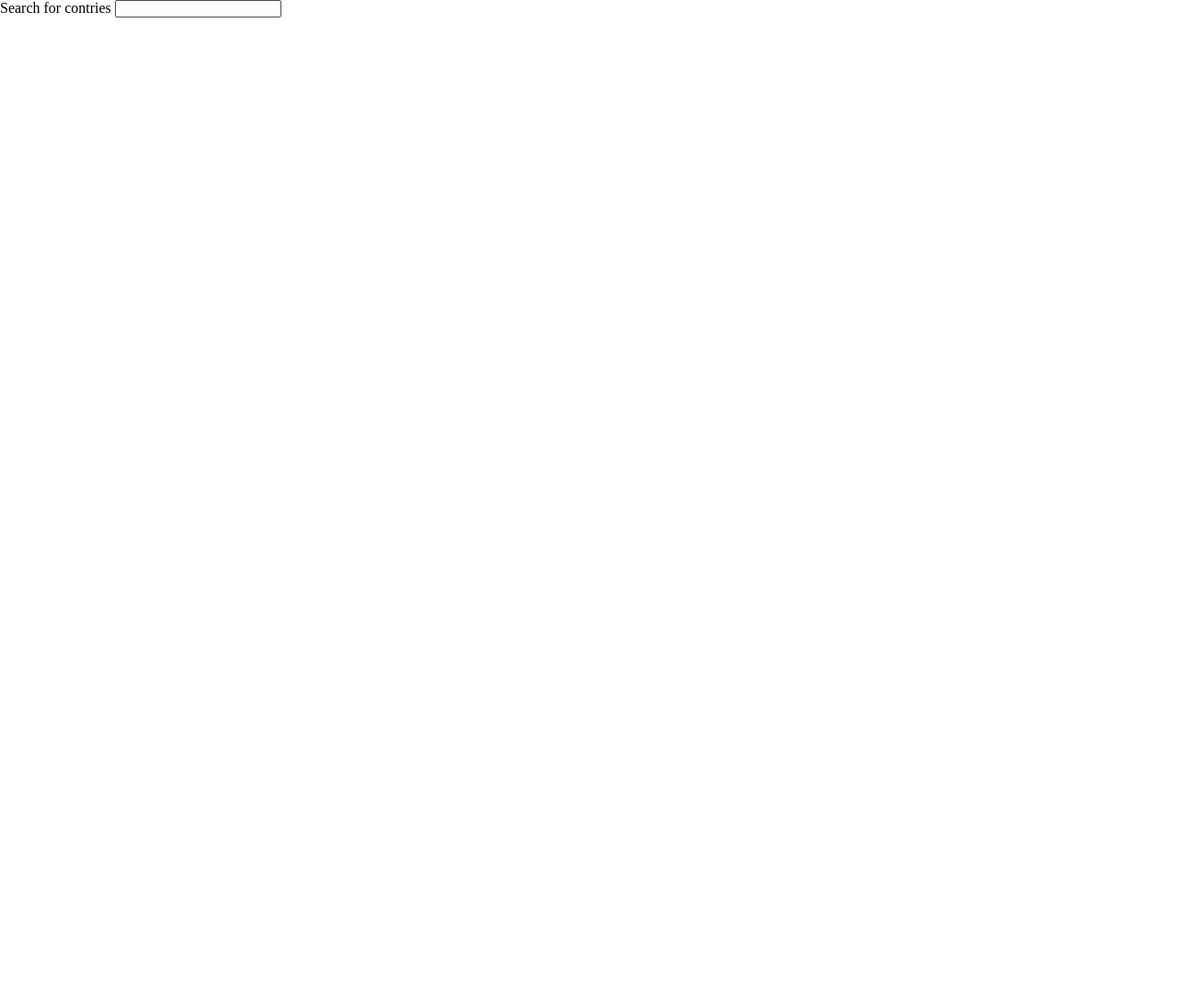
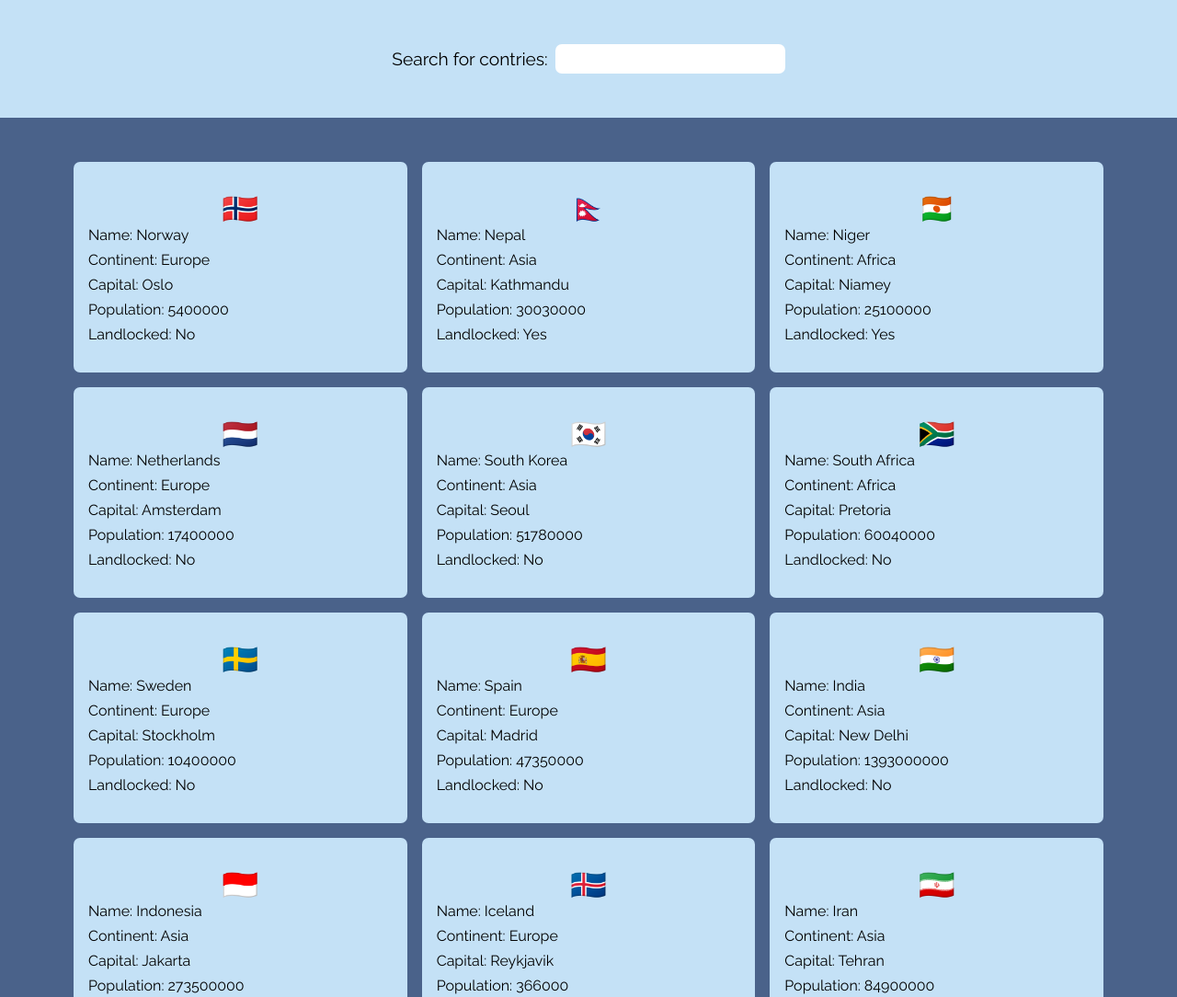
Before and after one commit to Magnus-WO/search-component-workshop, a plain HTML site: page src/index.html in a window 1280 px wide. Shown: the top 1084 px of the page at 92% size. Before the commit the page ends 800 px from the top, so only its background shows below. Drawn offline with Linux system fonts and the light colour scheme.

Commit message:
add search funtion

```diff
--- a/src/css/style.css
+++ b/src/css/style.css
@@ -0,0 +1,72 @@
+@font-face {
+  font-family: raleway;
+  src: url(../assets/fonts/Raleway-Regular.ttf);
+}
+
+body {
+  width: 100%;
+  min-height: 100vh;
+  height: auto;
+
+  font-family: raleway;
+  background-color: var(--color-primary);
+}
+
+main {
+  width: 100%;
+  height: inherit;
+}
+.search {
+  background-color: var(--color-secondary);
+  display: flex;
+  justify-content: center;
+  align-items: center;
+
+  gap: var(--spacing-small);
+  padding: var(--spacing-xlarge) 0;
+}
+
+.search label {
+  font-size: var(--font-size-medium);
+}
+
+.search__input {
+  min-width: 150px;
+  width: 250px;
+  height: 32px;
+  font-family: inherit;
+
+  padding: 0 var(--spacing-small);
+  border: none;
+  border-radius: var(--border-radius);
+}
+
+/* ----------------------------------- */
+
+.countries {
+  width: 90%;
+  display: grid;
+  grid-template-columns: repeat(auto-fill, minmax(300px, 1fr));
+
+  gap: var(--spacing-medium);
+  padding: var(--spacing-xlarge) var(--spacing-medium);
+  justify-self: center;
+}
+
+.card {
+  background-color: var(--color-secondary);
+  border-radius: var(--border-radius);
+  padding: var(--spacing-large) var(--spacing-medium);
+}
+
+.flag-container {
+  display: block;
+  text-align: center;
+  font-size: var(--font-size-xlarge);
+}
+
+.description-container {
+  display: flex;
+  flex-direction: column;
+  gap: var(--spacing-small);
+}
--- a/src/css/variables.css
+++ b/src/css/variables.css
@@ -16,4 +16,7 @@
   --font-size-medium: 1.2rem;
   --font-size-large: 1.5rem;
   --font-size-xlarge: 2rem;
+
+  /* misch */
+  --border-radius: 7px;
 }
--- a/src/index.html
+++ b/src/index.html
@@ -11,7 +11,7 @@
   <body>
     <main>
       <div class="search">
-        <label for="search">Search for contries</label>
+        <label for="search">Search for contries:</label>
         <input type="search" id="search" class="search__input" />
       </div>
       <section class="countries"></section>
--- a/src/js/app.js
+++ b/src/js/app.js
@@ -119,4 +119,68 @@ const countries = [
     isLandlocked: false,
     flag: "🇵🇹",
   },
+  {
+    name: "Portugal",
+    continent: "Europe",
+    capital: "Lisbon",
+    population: 10200000,
+    isLandlocked: false,
+    flag: "🇵🇹",
+  },
 ];
+
+const countriesContainer = document.querySelector(".countries");
+const searchInput = document.querySelector(".search__input");
+
+document.addEventListener("DOMContentLoaded", () => renderCountries(countries));
+
+// ------------------------------------------------------------
+
+function renderCountries(countriesArray) {
+  countriesContainer.textContent = "";
+  countriesArray.forEach((country) => {
+    const card = document.createElement("div");
+    card.classList.add("card");
+
+    const flagContainer = document.createElement("span");
+    flagContainer.classList.add("flag-container");
+
+    const descriptionContainer = document.createElement("span");
+    descriptionContainer.classList.add("description-container");
+
+    const countryName = document.createElement("p");
+    const countryContinent = document.createElement("p");
+    const countryCapital = document.createElement("p");
+    const countryPopulation = document.createElement("p");
+    const countryLandLocked = document.createElement("p");
+
+    // Appending elements
+    countriesContainer.append(card);
+    card.append(flagContainer, descriptionContainer);
+    descriptionContainer.append(
+      countryName,
+      countryContinent,
+      countryCapital,
+      countryPopulation,
+      countryLandLocked
+    );
+    // insert content
+    flagContainer.textContent = country.flag;
+    countryName.textContent = `Name: ${country.name}`;
+    countryContinent.textContent = `Continent: ${country.continent}`;
+    countryCapital.textContent = `Capital: ${country.capital}`;
+    countryPopulation.textContent = `Population: ${country.population}`;
+    countryLandLocked.textContent = `Landlocked: ${
+      country.isLandlocked ? "Yes" : "No"
+    }`;
+  });
+}
+
+searchInput.addEventListener("input", (e) => {
+  let filteredCountries = [...countries];
+  filteredCountries = filteredCountries.filter((country) => {
+    return country.name.toLowerCase().startsWith(e.target.value.toLowerCase());
+  });
+
+  renderCountries(filteredCountries);
+});
```
Also changed, not shown: src/assets/fonts/Raleway-Regular.ttf (added).
